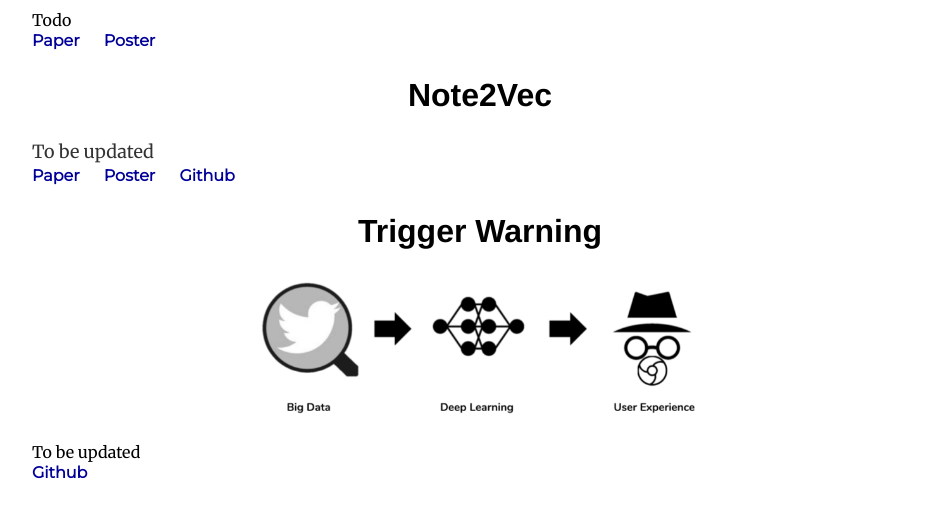
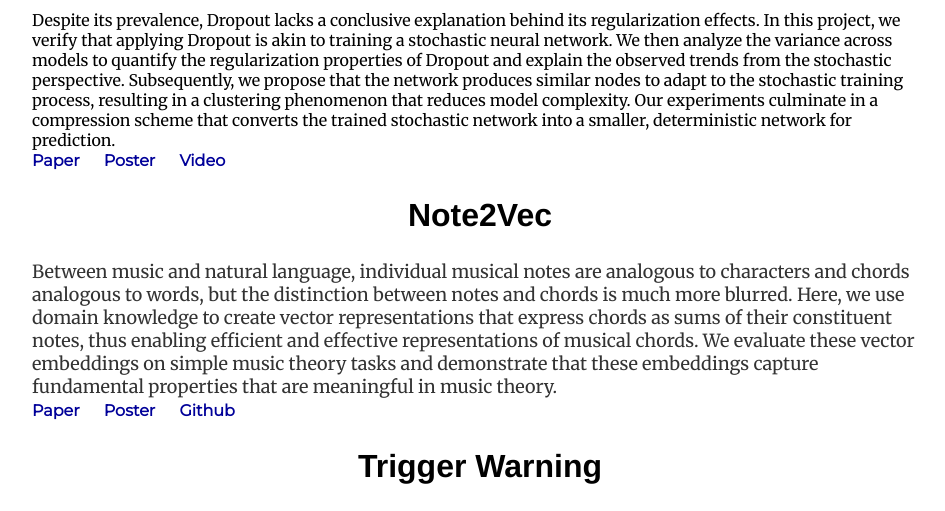
Before and after one commit to philhchen/philhchen.github.io, a Jekyll site: the page built from projects/index.html, in a window 1280 px wide and 1400 px high, scrolled down 533 px. Shown: the top 511 px of the window, without its empty margins (160-1105 px from the left). Built offline with Jekyll 4.4.1, drawn with Linux system fonts in a browser that asks for light colours; some of the changed text lies outside the part shown.

Commit message:
Updated projects

```diff
--- a/projects/index.html
+++ b/projects/index.html
@@ -7,16 +7,17 @@ title: Projects
 		<center><h2>Clustering Phenomena in Dropout</h2></center>
 		<p>
 			<center><img  src="../img/cluster.png" style="width:50%"></center><br/>
-			Todo <br/>
+			Despite its prevalence, Dropout lacks a conclusive explanation behind its regularization effects. In this project, we verify that applying Dropout is akin to training a stochastic neural network. We then analyze the variance across models to quantify the regularization properties of Dropout and explain the observed trends from the stochastic perspective. Subsequently, we propose that the network produces similar nodes to adapt to the stochastic training process, resulting in a clustering phenomenon that reduces model complexity. Our experiments culminate in a compression scheme that converts the trained stochastic network into a smaller, deterministic network for prediction. <br/>
 			<ul2>
 				<li2><a href="../files/cluster-paper.pdf" title="cluster paper">Paper</a></li2>
 				<li2><a href="../img/cluster-poster.pdf" title="cluster poster">Poster</a></li2>
+				<li2><a href="https://youtu.be/YvuiZbnv1s4" title="cluster video">Video</a></li2>
 			</ul2>
 		</p>
 
 		<center><h2>Note2Vec</h2></center>
 		<p>
-			To be updated <br/>
+			Between music and natural language, individual musical notes are analogous to characters and chords analogous to words, but the distinction between notes and chords is much more blurred. Here, we use domain knowledge to create vector representations that express chords as sums of their constituent notes, thus enabling efficient and effective representations of musical chords. We evaluate these vector embeddings on simple music theory tasks and demonstrate that these embeddings capture fundamental properties that are meaningful in music theory. <br/>
 			<ul2>
 				<li2><a href="../files/note2vec-paper.pdf" title="note2vec paper">Paper</a></li2>
 				<li2><a href="../img/note2vec-poster.pdf" title="note2vec poster">Poster</a></li2>
@@ -36,7 +37,7 @@ title: Projects
 		<center><h2>Ultimate Tic-Tac-Toe Agent</h2></center>
 		<p>
 			<center><img  src="../img/tictactoe.png" style="width:50%"></center><br/>
-			Todo <br/>
+			Ultimate tic-tac-toe is a two-player game involving a 9x9 game board that is actually composed of nine "mini-boards" of regular 3x3 tic-tac-toe boards. Using Minimax, Monte Carlo Tree Search, and a Deep Q-Learning Network as our methods, we simulated batches of games in a round-robin tournament with each of these agents, as well as a hybrid agent and a random agent. Using the Elo rating system to standardize the results, we found that Minimax was generally the strongest agent while Monte Carlo Tree Search performed the best against the random agent. Our results demonstrate how important it is for the design of an algorithmic agent to match its task. Both Monte Carlo Tree Search and Deep Q-learning Network are extremely powerful methods that could not perform as well as a simple Minimax program due to the rigid structure of Ultimate Tic-Tac-Toe.<br/>
 			<ul2>
 				<li2><a href="../files/tictactoe-paper.pdf" title="tictactoe paper">Paper</a></li2>
 				<li2><a href="../img/tictactoe-poster.pdf" title="tictactoe poster">Poster</a></li2>
```
Also changed, not shown: 3 other files.
